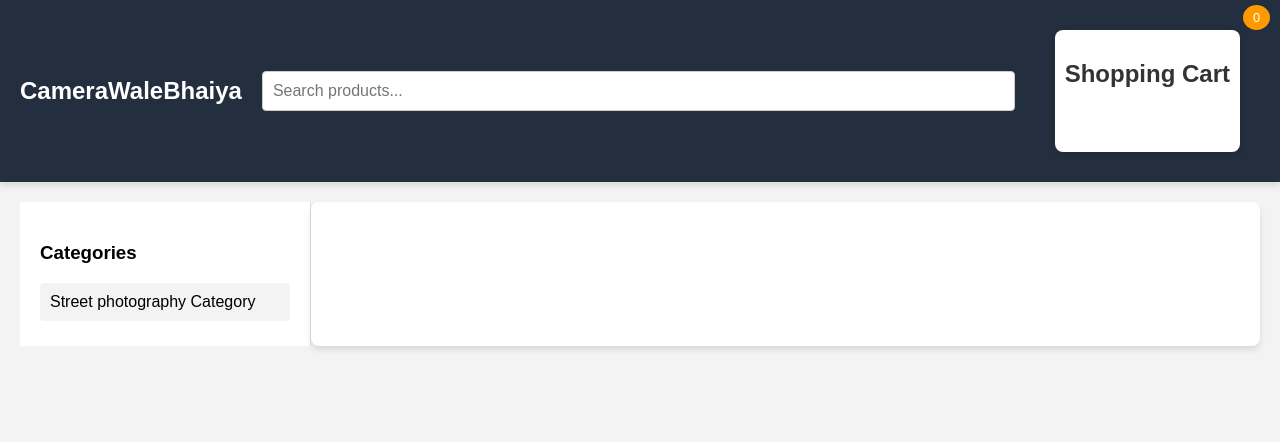
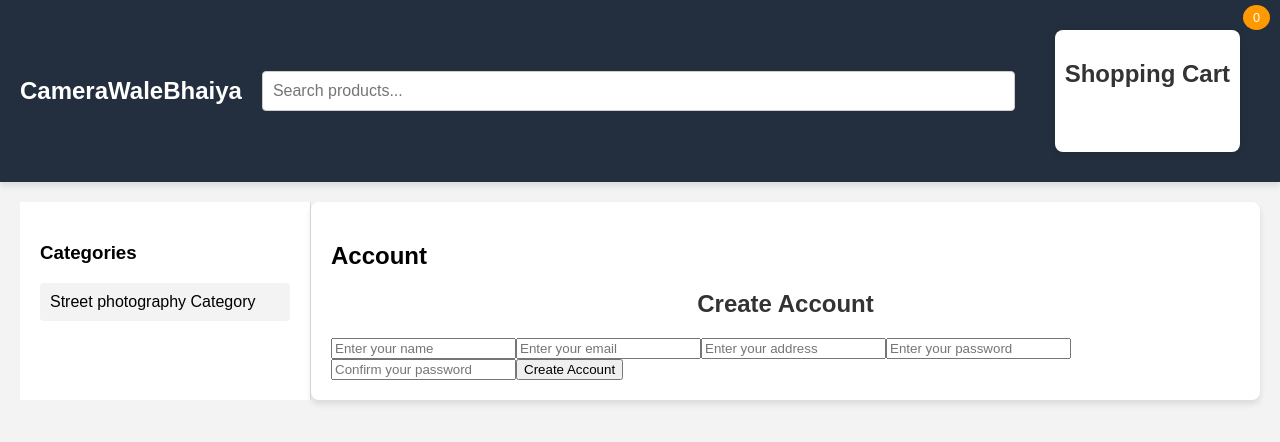
Before and after one commit to PoojanParmar/ecommerce, a React (Create React App) app in the folder frontend/: page /account in a window 1280 px wide. Shown: the top 442 px of the page. Built offline with nearby package versions, Linux system fonts and the light colour scheme.

Commit message:
Create account page

```diff
--- a/frontend/src/App.js
+++ b/frontend/src/App.js
@@ -10,6 +10,8 @@ import AdminDashboard from './components/AdminDashboard';
 import OrderConfirmation from './components/OrderConfirmation';
 import { CartProvider } from './CartContext';
 import './App.css';
+import AccountPage from './components/AccountPage';
+
 
 function App() {
     const [selectedCategory, setSelectedCategory] = useState(null);
@@ -37,10 +39,12 @@ function App() {
                                     element={<ProductList selectedCategory={selectedCategory} />}
 
                                 />
+                                 <Route path="/account" element={<AccountPage />} />
                                 <Route path="/product/:id" element={<ProductDetails />} />
                                 <Route path="/checkout" element={<Checkout />} />
                                 <Route path="/admin/login" element={<AdminLogin />} />
                                 <Route path="/admin/dashboard" element={<AdminDashboard />} />
+                                <Route path="/account" element={<AccountPage />} />
                                 <Route path="/order-confirmation/:id" element={<OrderConfirmation />} /> {/* Add Order Confirmation Route */}
                             </Routes>
                         </section>
--- /dev/null
+++ b/frontend/src/components/AccountForm.js
@@ -0,0 +1,67 @@
+import React, { useState } from 'react';
+
+const AccountForm = ({ onSave, existingUserData }) => {
+  const [name, setName] = useState(existingUserData ? existingUserData.name : '');
+  const [email, setEmail] = useState(existingUserData ? existingUserData.email : '');
+  const [address, setAddress] = useState(existingUserData ? existingUserData.address : '');
+  const [password, setPassword] = useState('');
+  const [confirmPassword, setConfirmPassword] = useState('');
+
+  const handleSubmit = (e) => {
+    e.preventDefault();
+
+    // Validation for password match
+    if (password !== confirmPassword) {
+      alert('Passwords do not match!');
+      return;
+    }
+
+    const userData = {
+      name,
+      email,
+      address,
+      password,
+    };
+
+    onSave(userData); // Assuming onSave is passed to save data
+  };
+
+  return (
+    <form onSubmit={handleSubmit}>
+      <h2>{existingUserData ? 'Edit Your Account' : 'Create Account'}</h2>
+      <input
+        type="text"
+        value={name}
+        onChange={(e) => setName(e.target.value)}
+        placeholder="Enter your name"
+      />
+      <input
+        type="email"
+        value={email}
+        onChange={(e) => setEmail(e.target.value)}
+        placeholder="Enter your email"
+      />
+      <input
+        type="text"
+        value={address}
+        onChange={(e) => setAddress(e.target.value)}
+        placeholder="Enter your address"
+      />
+      <input
+        type="password"
+        value={password}
+        onChange={(e) => setPassword(e.target.value)}
+        placeholder="Enter your password"
+      />
+      <input
+        type="password"
+        value={confirmPassword}
+        onChange={(e) => setConfirmPassword(e.target.value)}
+        placeholder="Confirm your password"
+      />
+      <button type="submit">{existingUserData ? 'Update Account' : 'Create Account'}</button>
+    </form>
+  );
+};
+
+export default AccountForm;
--- /dev/null
+++ b/frontend/src/components/AccountPage.js
@@ -0,0 +1,36 @@
+import React, { useState } from 'react';
+import AccountForm from './AccountForm'; // Ensure this is correct
+
+const AccountPage = () => {
+  const [user, setUser] = useState(null); // Store logged-in user data (if available)
+
+  // Function to handle saving user data (new or updated)
+  const saveAccountData = (userData) => {
+    if (user) {
+      // If user is logged in, update their information
+      alert('Account updated successfully!');
+      setUser({ ...user, ...userData });
+    } else {
+      // If no user, create a new account
+      alert('Account created successfully!');
+      setUser(userData);
+    }
+  };
+
+  return (
+    <div>
+      <h1>Account</h1>
+      <AccountForm onSave={saveAccountData} existingUserData={user} />
+      {user && (
+        <div>
+          <h3>Account Info:</h3>
+          <p>Name: {user.name}</p>
+          <p>Email: {user.email}</p>
+          <p>Address: {user.address}</p>
+        </div>
+      )}
+    </div>
+  );
+};
+
+export default AccountPage;
```
Also changed, not shown: frontend/src/components/AccountCreation.js (added, +84 -0 lines).
